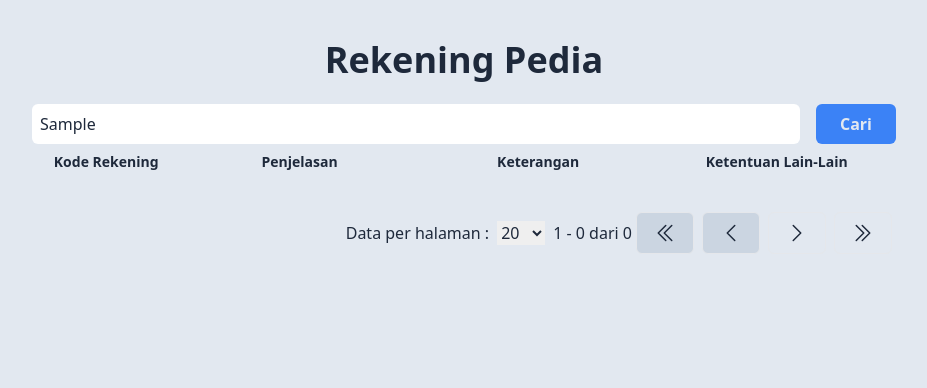
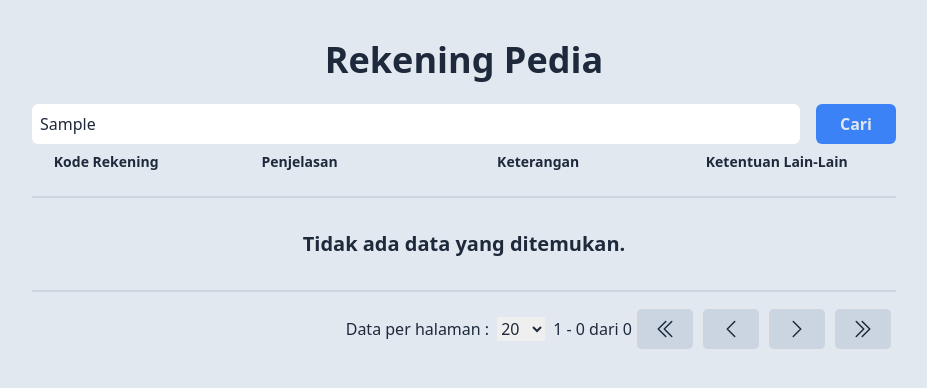
Before and after one commit to Bidang-Anggaran/kb-bakeuda, a React (Vite) app: page / in a window 1280 px wide. Both pictures are taken after typing "Sample" into the empty fields and a click on the button "Cari". Shown: the top 388 px of the page, without its empty margins (176-1103 px from the left). Built offline with nearby package versions, Linux system fonts and the light colour scheme.

Commit message:
fix: added text and disabled button if nothing found when search a data.

```diff
--- a/src/components/ItemsList.jsx
+++ b/src/components/ItemsList.jsx
@@ -37,6 +37,12 @@ const ItemsList = () => {
   return (
     <>
       <div className="divide-y-2 flex flex-col justify-between divide-slate-300">
+        <div className="w-full"></div>
+        {filteredKodeBelanja.length <1 ? (
+          <div className="text-center py-8 text-xl font-bold">
+            Tidak ada data yang ditemukan.
+          </div>
+        ) : null}
         {currentData.map((e) => (
           <div key={e.kode} className="flex divide-x-2 divide-slate-300">
             <div className="min-w-36">
@@ -60,6 +66,7 @@ const ItemsList = () => {
             </p>
           </div>
         ))}
+
         <Pagination totalItems={filteredKodeBelanja.length} />
       </div>
     </>
--- a/src/components/Pagination.jsx
+++ b/src/components/Pagination.jsx
@@ -86,7 +86,7 @@ const Pagination = ({ totalItems }) => {
         </svg>
       </button>
       <button
-        disabled={currentPage == totalPages}
+        disabled={currentPage == totalPages || totalPages < 1}
         onClick={() => {
           handlePageChange(currentPage + 1);
         }}
@@ -108,7 +108,7 @@ const Pagination = ({ totalItems }) => {
         </svg>
       </button>
       <button
-        disabled={currentPage == totalPages}
+        disabled={currentPage == totalPages || totalPages < 1}
         onClick={() => {
           handlePageChange(totalPages);
         }}
```
